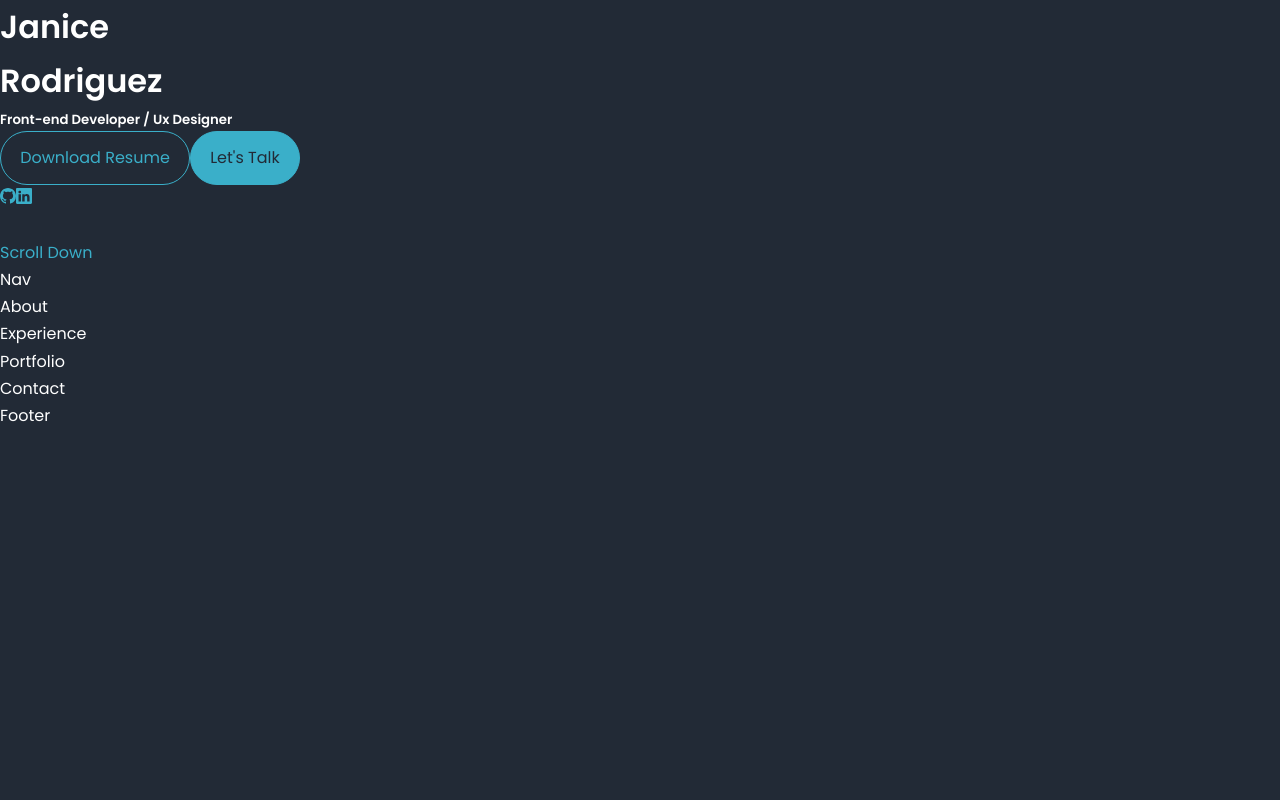
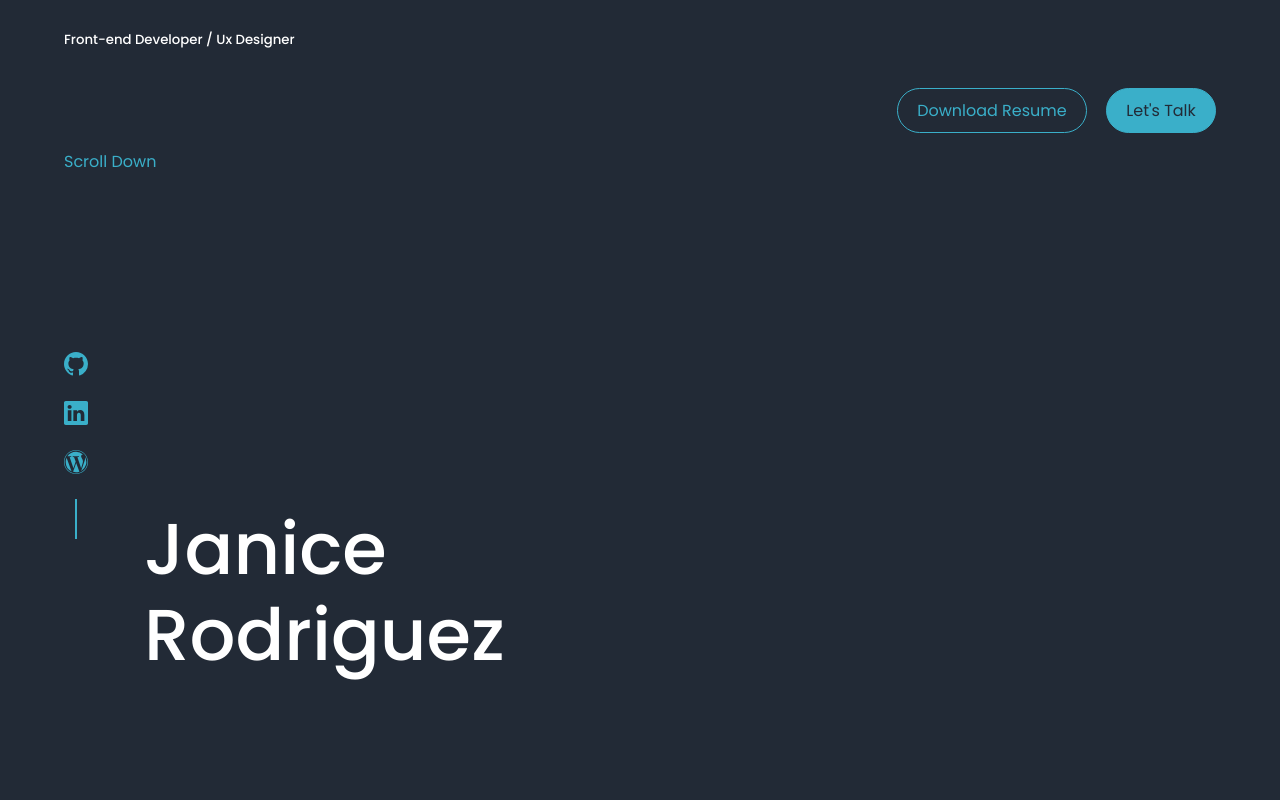
Before and after one commit to rodriguezjaniece08/react-portfolio, a React (Create React App) app: page / in a window 1280 px wide. Shown: the top 800 px of the page. Built offline with nearby package versions, Linux system fonts and the light colour scheme.

Commit message:
included wordpress icon and layout changes to header.css

```diff
--- a/src/components/header/Header.jsx
+++ b/src/components/header/Header.jsx
@@ -7,22 +7,25 @@ const Header = () => {
   return (
     <header>
       <div className="container header_container">
-        <h1>Janice <br/> Rodriguez</h1>
-      </div>
+        <h1 className='my-name'>Janice <br/> <span className='last-name'>Rodriguez</span></h1>
+
       <div>
         <h5 className="text-light">Front-end Developer / Ux Designer</h5>
       </div>
+
         <CTA />
         <HeaderSocials />
+
       <div className="me">
         <img src='' alt=''/>
       </div>
+
       <a href='#contact' className='scroll_down'>Scroll Down</a>
+      </div>
     </header>
   )
 }
 
 
 
-
 export default Header
--- a/src/components/header/HeaderSocials.jsx
+++ b/src/components/header/HeaderSocials.jsx
@@ -1,11 +1,12 @@
 import React from 'react'
-import {BsLinkedin, BsGithub} from 'react-icons/bs'
+import {BsLinkedin, BsGithub, BsWordpress} from 'react-icons/bs'
 
 const HeaderSocials = () => {
   return (
     <div className="header_socials">
-        <a href='https://github.com/rodriguezjaniece08' target='_blank'><BsGithub /></a>
-        <a href='https://www.linkedin.com/in/janice-rodriguez' target='_blank'><BsLinkedin /></a>
+        <a href='https://github.com/rodriguezjaniece08' target='_blank'><BsGithub size='1.5em' /></a>
+        <a href='https://www.linkedin.com/in/janice-rodriguez' target='_blank'><BsLinkedin size='1.5em' /></a>
+        <a href='https://rodriguezjaniece.wordpress.com/' target='_blank'><BsWordpress size='1.5em' /></a>
     </div>
   )
 }
--- a/src/components/header/header.css
+++ b/src/components/header/header.css
@@ -0,0 +1,52 @@
+header {
+    height: 100vh;
+    padding: 2rem 0;
+    overflow: hidden;
+}
+
+.header_container {
+    /* text-align: center; */
+    height: 100%;
+    position: relative;
+}
+
+.my-name {
+    position: absolute;
+    left: 5rem;
+    bottom: 15rem;
+}
+
+.last-name {
+    position:absolute;
+    left: 0;
+}
+
+
+
+/* CTA BTN */
+
+.cta {
+    margin-top: 2.5rem;
+    display: flex;
+    gap: 1.2rem;
+    justify-content: end;
+}
+
+/* header socials */
+
+.header_socials {
+    display: flex;
+    flex-direction: column;
+    align-items: center;
+    gap: 1.3rem;
+    position:absolute;
+    left: 0;
+    top: 20rem;
+}
+
+.header_socials::after {
+    content: '';
+    width: 2px;
+    height: 2.5rem;
+    background: var(--color-primary);
+}
--- a/src/index.css
+++ b/src/index.css
@@ -16,7 +16,7 @@
   --color-white: #fff;
   --color-light: rgba(255, 255, 255, 0.6);
 
-  --container-width-lg: 75%;
+  --container-width-lg: 78%;
   --container-width-md: 86%;
   --container-width-sm: 90%;
 
@@ -35,10 +35,26 @@ body {
   font-family:'Poppins', sans-serif;
   background: var(--color-bg);
   color: var(--color-white);
-  line-height: 1.7;
+  line-height: 1.2;
 }
 
 /* ===== General Style ===== */
+.container {
+  width: var(--container-width-sm);
+  margin: 0 auto;
+  /* background-color:rgb(114, 126, 122); */
+}
+
+h1, h2, h3, h4, h5 {
+  font-weight: 500;
+}
+
+
+h1 {
+  font-size: 4.5rem;
+}
+
+
 a {
   color: var(--color-primary);
   transition: var(--transition);
@@ -61,6 +77,7 @@ a:hover {
   transition: var(--transition);
 }
 
+
 .btn-primary {
   background: var(--color-primary);
   color: var(--color-bg);
```
